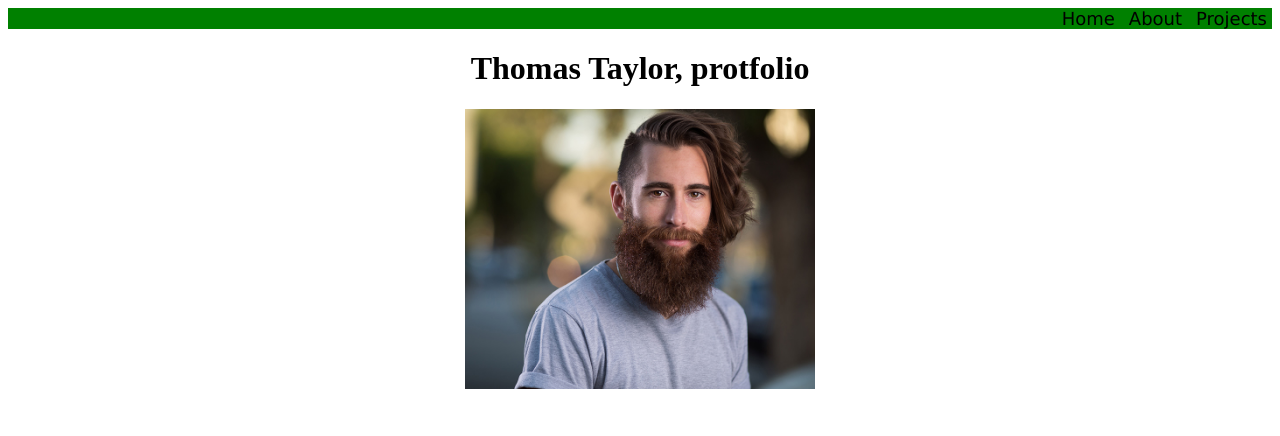
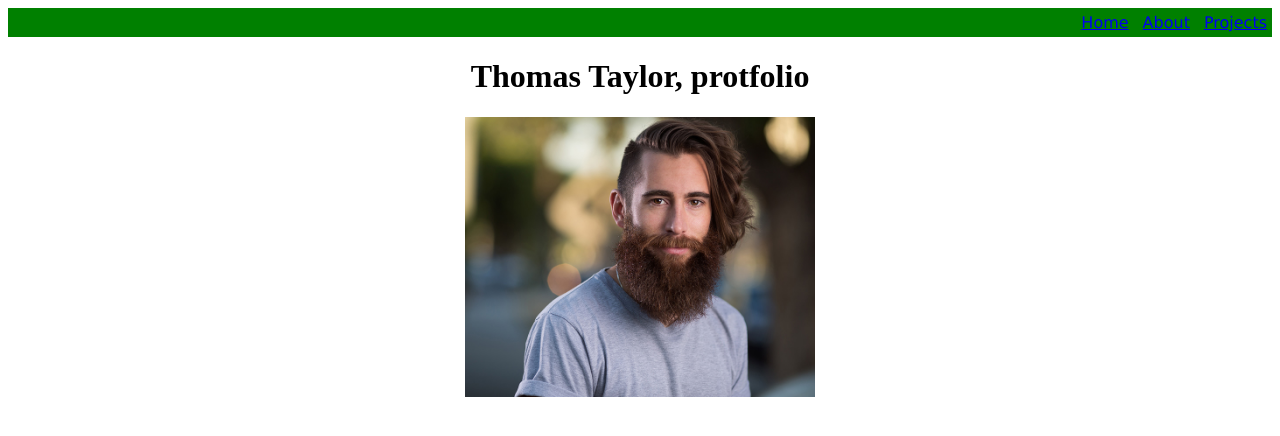
Before and after one commit to ThomGlynnGit/1-portfolio, a plain HTML site: page index.html in a window 1280 px wide. Drawn offline with Linux system fonts and the light colour scheme.

Commit message:
Created about.html & projects.html. Changed div to nav

```diff
--- a/index.html
+++ b/index.html
@@ -17,11 +17,11 @@
 </head>
 <!--Content to display-->
 <body>
-    <div id="navButtons">
-        <p class="nav">Home</p>
-        <p class="nav">About</p>
-        <p class="nav">Projects</p>
-    </div>
+    <nav id="navButtons">
+        <a class="topNav" href="index.html">Home</a>
+        <a class="topNav" href="about.html">About</a>
+        <a class="topNav" href="projects.html">Projects</a>
+    </nav>
     <!--Page heading-->
     <h1 id="topTitle">Thomas Taylor, protfolio</h1>
     <!--Image import-->
--- a/style.css
+++ b/style.css
@@ -9,8 +9,8 @@ p {
     background-color: green;
 }
 
-.nav {
-    display: inline;
+.topNav {
+    display: inline-block;
     margin: 5px;
     font-family: Verdana, Geneva, Tahoma, sans-serif;
 }
```
Also changed, not shown: about.html (added), projects.html (added).
